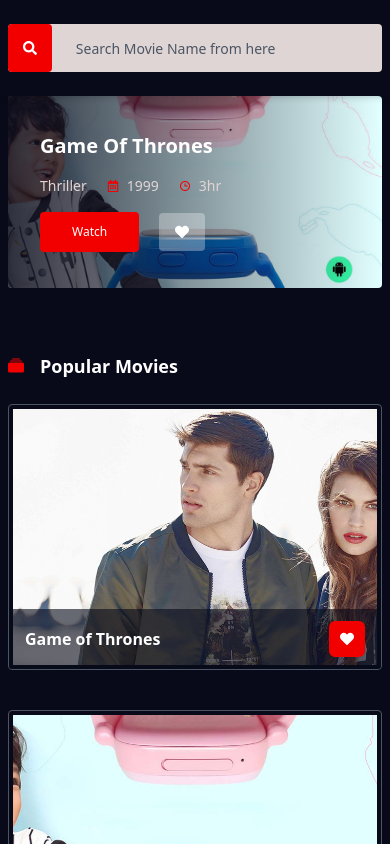
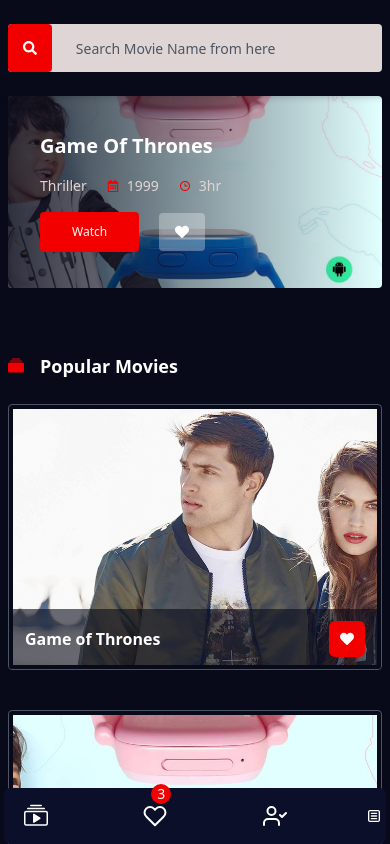
Before and after one commit to Melchizedek-1/Netflix-clone, a React (Create React App) app: page / in a window 390 px wide. Shown: the top 844 px of the page. Built offline with nearby package versions, Linux system fonts and the light colour scheme.

Commit message:
Added mobile footer

```diff
--- a/src/App.js
+++ b/src/App.js
@@ -18,11 +18,13 @@
 import Register from './Screens/Register'
 import SingleMovie from './Screens/SingleMovie'
 import WatchPage from './Screens/WatchPage'
+import ScrollOnTop from './ScrollOnTop'
 
 const App = () => {
     Aos.init();
 
   return (
+    <ScrollOnTop>
         <Routes>
             <Route path='/' element={<HomeScreen />} />
             <Route path='/login' element={<Login />} />
@@ -42,6 +44,7 @@
             <Route path='/addmovie' element={<AddMovie />} />
             <Route path='*' element={<NotFound />} />
         </Routes>
+    </ScrollOnTop>
   )
 }
 
--- /dev/null
+++ b/src/Layout/Footer/MobileFooter.js
@@ -0,0 +1,43 @@
+import React from 'react'
+import { BsCollectionPlay } from 'react-icons/bs'
+import { CgMenuBoxed } from 'react-icons/cg';
+import { FiHeart, FiUserCheck } from 'react-icons/fi';
+import { NavLink } from 'react-router-dom'
+
+const MobileFooter = () => {
+    const active = "bg-white text-main";
+    const inActive = "transitions text-2xl flex-colo hover:bg-white hover:text-main text-white rounded-md px-4 py-3";
+
+    const Hover = ({isActive}) => isActive ? `${active} ${inActive}` : inActive
+  return (
+    <>
+    <div className='flex-btn h-full bg-white rounded cursor-pointer overflow-y-scroll flex-grow w-full'>
+
+    </div>
+    <footer className='lg:hidden fixed z-50 bottom-0 w-full px-1'>
+        <div className='bg-dry rounded-md flex-btn w-full p-1'>
+            <NavLink to="/movies" className={Hover}>
+                <BsCollectionPlay />
+            </NavLink>
+            <NavLink to="/favorites" className={Hover}>
+                <div className='relative'>
+                    <FiHeart className='w-6 h-6' />
+                    <div className='w-5 h-5 flex-colo rounded-full text-sm bg-subMain text-white absolute -top-5 -right-1'>
+                        3
+                    </div>
+                </div>
+
+            </NavLink>
+            <NavLink to="/login" className={Hover}>
+                <FiUserCheck />
+            </NavLink>
+            <button to="/movies" className={Hover}>
+                <CgMenuBoxed />
+            </button>
+        </div>
+    </footer>
+    </>
+  )
+}
+
+export default MobileFooter
--- a/src/Layout/Layout.js
+++ b/src/Layout/Layout.js
@@ -1,6 +1,7 @@
 import React from 'react'
 import Footer from './Footer/Footer'
 import Navbar from './Navbar/Navbar'
+import MobileFooter from './Footer/MobileFooter'
 
 const Layout = ({ children }) => {
   return (
@@ -9,6 +10,7 @@
             <Navbar />
             {children}
             <Footer />
+            <MobileFooter />
         </div>
     </>
   )
--- /dev/null
+++ b/src/ScrollOnTop.js
@@ -0,0 +1,16 @@
+import React, { useEffect } from 'react';
+import { useLocation } from 'react-router-dom';
+
+const ScrollOnTop = (props) => {
+    const location = useLocation();
+
+    useEffect(() => {
+        window.scrollTo(0, 0);
+    }, [location]);
+
+  return (
+    <>{props.children}</>
+  )
+}
+
+export default ScrollOnTop
```
Lines whose indentation alone changed are shown as unchanged.
